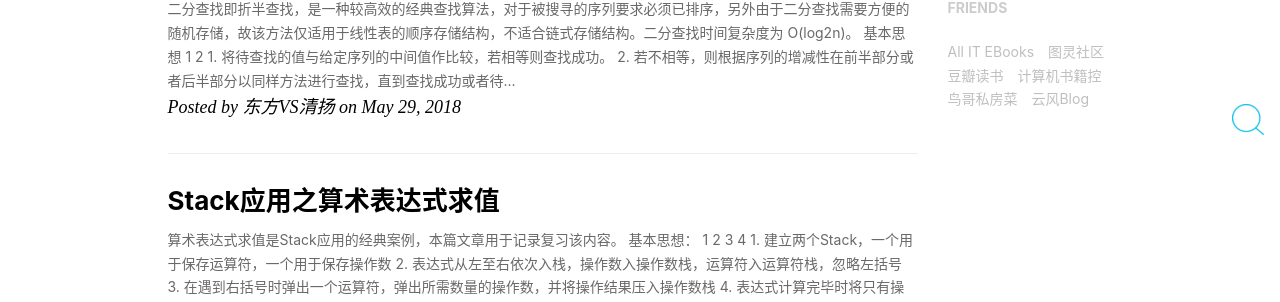
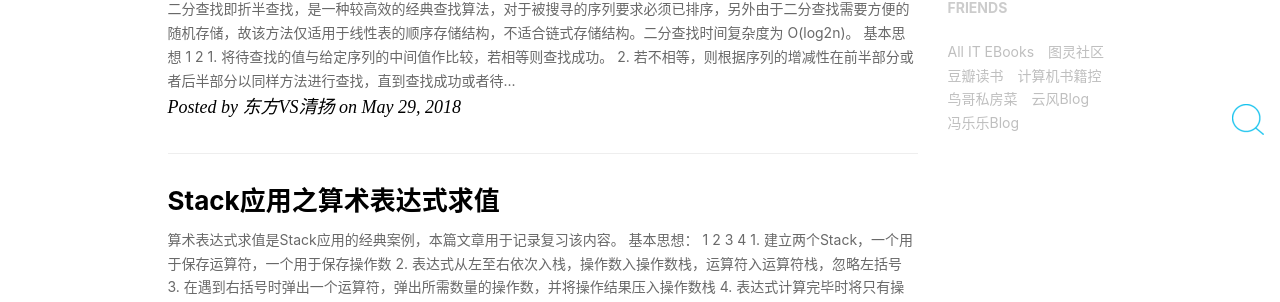
Before and after one commit to DFVSQY/DFVSQY.github.io, a Jekyll site: the page built from index.html, in a window 1280 px wide. Shown: the part 745-1047 px from the top of the page. Built offline with Jekyll 4.4.1, drawn with Linux system fonts in a browser that asks for light colours; nearby versions of some CDN libraries; the list of posts is cut into pages by our own code; comment, search, counter and statistics services are not loaded.

Commit message:
Update _config.yml

```diff
--- a/_config.yml
+++ b/_config.yml
@@ -122,5 +122,9 @@ friends: [
     {
         title: "云风Blog",
         href: "https://blog.codingnow.com/"
+    },
+    {
+        title: "冯乐乐Blog",
+        href: "https://candycat1992.github.io/"
     }
 ]
```
